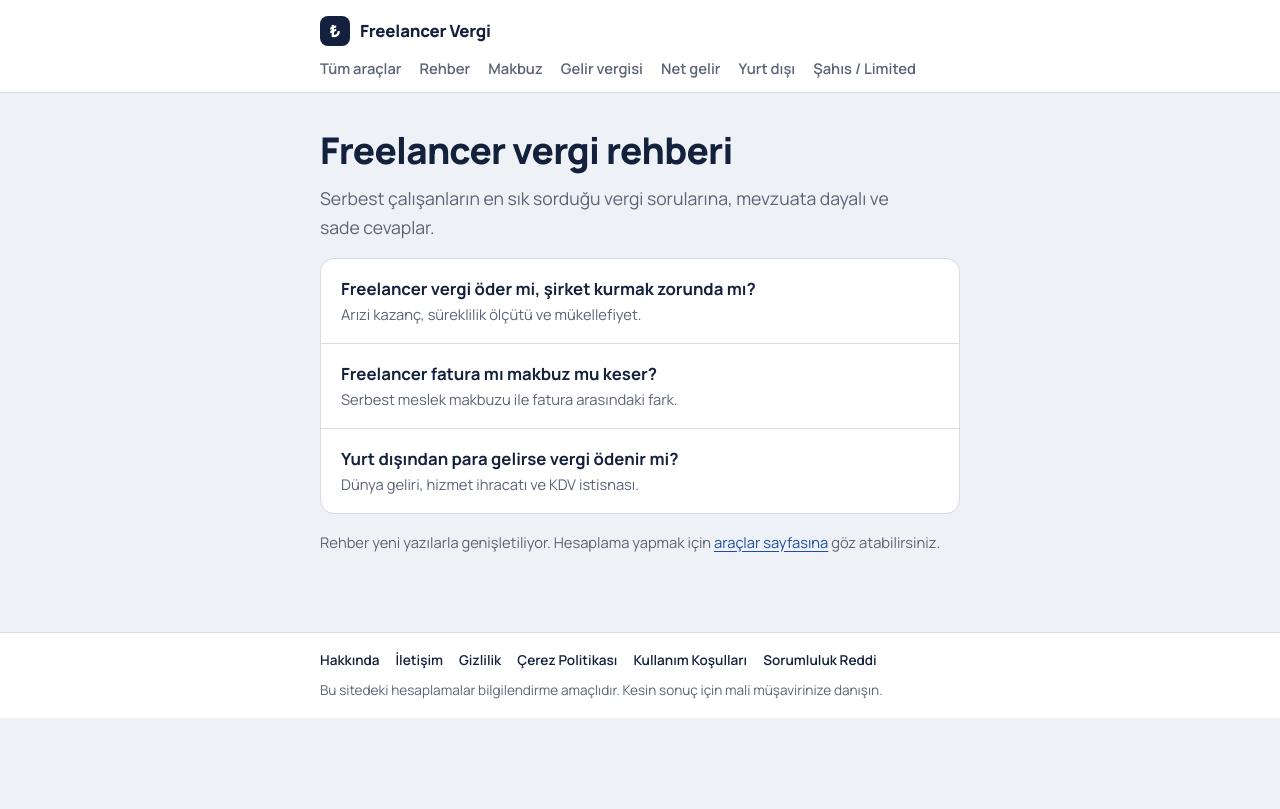
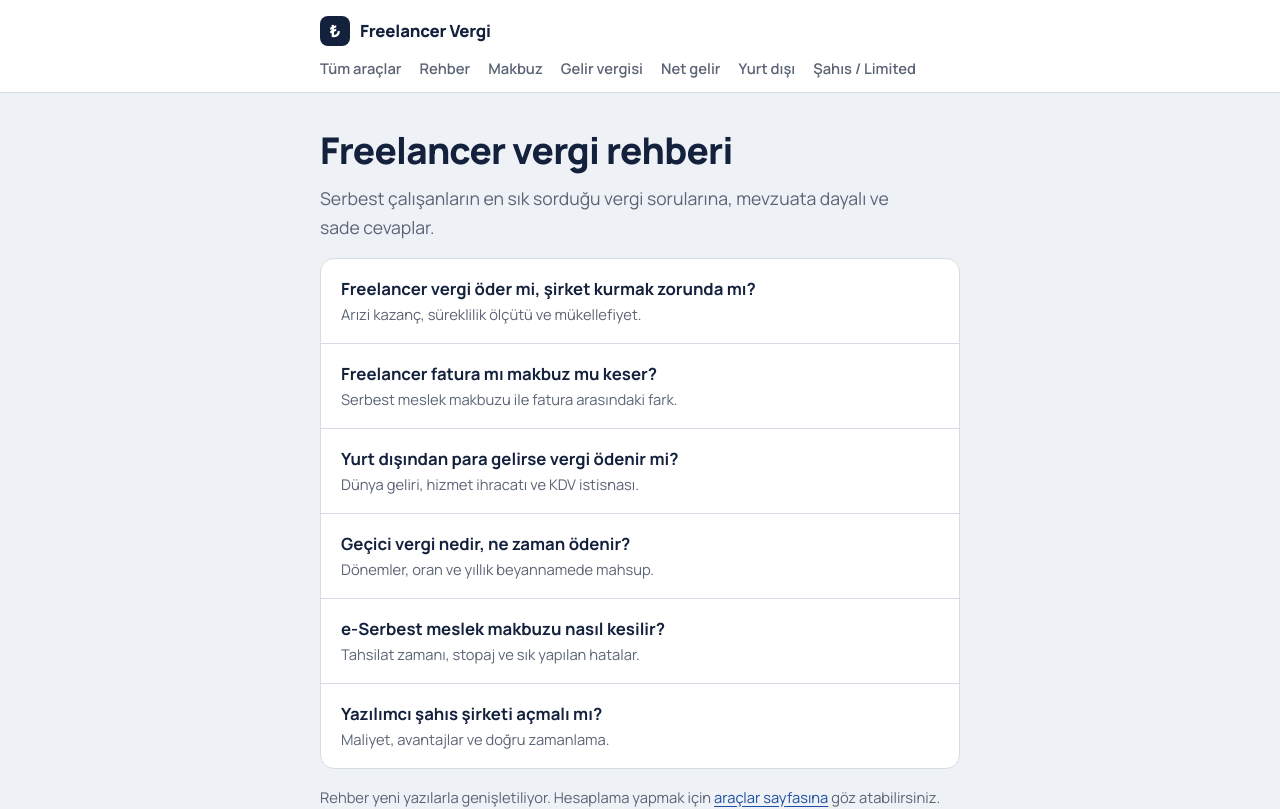
Before and after one commit to yavuzscvk-source/freelancer-vergi, a Next.js app: page /rehber in a window 1280 px wide. Shown: the top 809 px of the page. Built offline with nearby package versions, Linux system fonts and the light colour scheme.

Commit message:
Update page.js

```diff
--- a/app/rehber/page.js
+++ b/app/rehber/page.js
@@ -11,6 +11,10 @@ const YAZILAR = [
   { href: "/rehber/freelancer-vergi-oder-mi", ad: "Freelancer vergi öder mi, şirket kurmak zorunda mı?", not: "Arızi kazanç, süreklilik ölçütü ve mükellefiyet." },
   { href: "/rehber/fatura-mi-makbuz-mu", ad: "Freelancer fatura mı makbuz mu keser?", not: "Serbest meslek makbuzu ile fatura arasındaki fark." },
   { href: "/rehber/yurt-disindan-gelen-para", ad: "Yurt dışından para gelirse vergi ödenir mi?", not: "Dünya geliri, hizmet ihracatı ve KDV istisnası." },
+  { href: "/rehber/gecici-vergi-nedir", ad: "Geçici vergi nedir, ne zaman ödenir?", not: "Dönemler, oran ve yıllık beyannamede mahsup." },
+  { href: "/rehber/e-smm-nasil-kesilir", ad: "e-Serbest meslek makbuzu nasıl kesilir?", not: "Tahsilat zamanı, stopaj ve sık yapılan hatalar." },
+  { href: "/rehber/yazilimci-sahis-sirketi", ad: "Yazılımcı şahıs şirketi açmalı mı?", not: "Maliyet, avantajlar ve doğru zamanlama." },
+
 ];
 
 export default function Rehber() {
```
